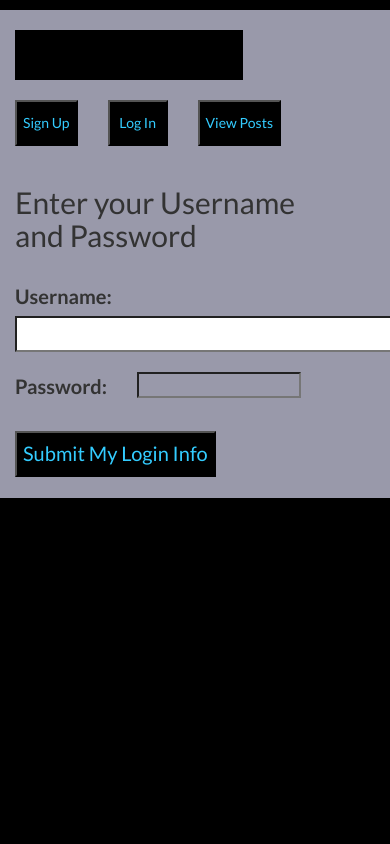
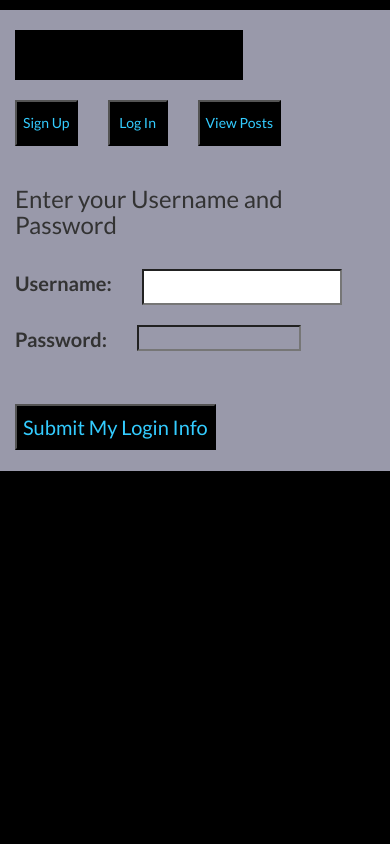
Before and after one commit to rijarobinson/animal-stories, a Python web app: template templates/login.html in a window 390 px wide; the page is wider, and only the part inside the window is pictured. Run offline with Jinja, Linux system fonts and the light colour scheme; the template is opened without the code that fills it, so the values that code supplies are empty; some libraries are stand-ins or nearby versions; some web fonts are replaced.

Commit message:
style: Style login page for mobile

```diff
--- a/css/styles.css
+++ b/css/styles.css
@@ -221,6 +221,14 @@ input[type=text] {
     background-color: #fff;
 }
 
+input[type=text].mobile {
+    width: 200px;
+    font-size: 20px;
+    padding: 2px;
+    font-family: monospace;
+    background-color: #fff;
+}
+
 textarea {
   width: 500px;
   height: 400px;
@@ -231,6 +239,11 @@ textarea {
 
 input[type=submit] {
   font-size: 24px;
+  background-color: #fff;
+}
+
+input[type=submit].mobile {
+  font-size: 16px;
   background-color: #fff;
 }
 
--- a/templates/login.html
+++ b/templates/login.html
@@ -2,16 +2,23 @@
 {% block content %}
     <form method = "post">
         <div class = "row">
-            <div class = "col-md-12">
+            <div class = "col-md-12 hidden-xs">
                 <h2>Enter your Username and Password</h2>
+            </div>
+            <div class = "col-md-12 hidden-xl hidden-lg hidden-md hidden-sm">
+                <h3>Enter your Username and Password</h3>
             </div>
         </div>
         <div class = "row">
             <div class = "col-md-3">
                 <label class = "text-right">Username:</label>
             </div>
-            <div class = "col-md-9">
+            <div class = "col-md-9 hidden-xs">
                 <input type = "text" name = "username" value = {{ username }}>
+                <span style = "color: red">{{ error_username }}</span>
+            </div>
+            <div class = "col-md-9 hidden-xl hidden-lg hidden-md hidden-sm">
+                <input class="mobile" type = "text" name = "username" value = {{ username }}>
                 <span style = "color: red">{{ error_username }}</span>
             </div>
         </div>
@@ -25,7 +32,7 @@
             </div>
         </div>
         <div class = "row">
-            <div class = "md-col-12">
+            <div class = "md-col-12 hidden-xs">
                 <p>
                     <input type = "button"
                         class = "text-center"
@@ -36,5 +43,18 @@
                 </p>
             </div>
         </div>
+        <div class = "row hidden-xl hidden-lg hidden-md hidden-sm">
+            <div class = "md-col-12">
+                <p>
+                    <input type = "button"
+                        class = "text-center mobile"
+                        name = "login"
+                        value = "Submit My Login Info"
+                        alt = "Click to Submit Credentials"
+                        OnClick = "this.form.submit();">
+                </p>
+            </div>
+        </div>
+
     </form>
 {% endblock %}
```
